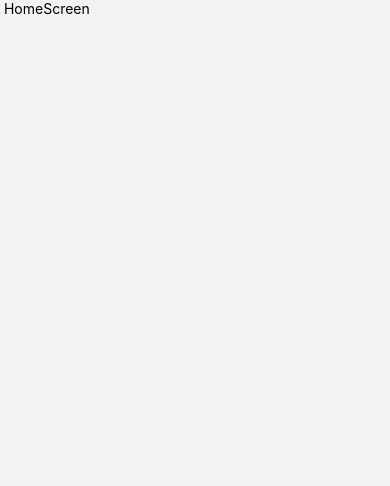
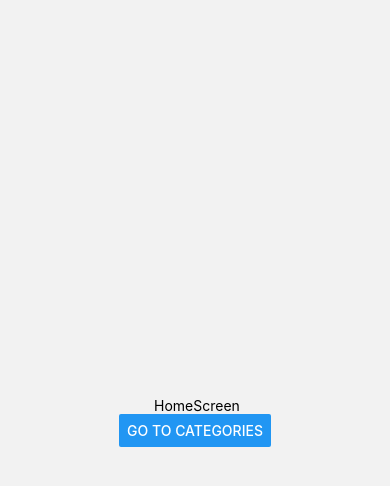
Before and after one commit to nahuerodcast/breadappshop, a React Native app: screen /Home in a window 390 px wide. Shown: the top 486 px of the page. Built offline with nearby package versions, Linux system fonts and the light colour scheme.

Commit message:
navigating between screens

```diff
--- a/src/screens/categoriesScreen/categoriesScreen.js
+++ b/src/screens/categoriesScreen/categoriesScreen.js
@@ -1,11 +1,17 @@
-import {View, Text} from 'react-native';
+import {View, Text, Button} from 'react-native';
 import React from 'react';
 import {styles} from './styles';
 
-export const CategoriesScreen = () => {
+export const CategoriesScreen = ({navigation}) => {
   return (
     <View style={styles.container}>
       <Text style={styles.title}> CategoriesScreen</Text>
+      <Button
+        title="Go to ProductScreen"
+        onPress={() => {
+          navigation.navigate('ProductScreen');
+        }}
+      />
     </View>
   );
 };
--- a/src/screens/homeScreen/homeScreen.js
+++ b/src/screens/homeScreen/homeScreen.js
@@ -1,11 +1,17 @@
-import {SafeAreaView, Text} from 'react-native';
+import {SafeAreaView, Text, Button} from 'react-native';
 import React from 'react';
-import {styles} from './styles';
+import {styles} from '../HomeScreen/styles';
 
-export const HomeScreen = () => {
+export const HomeScreen = ({navigation}) => {
   return (
-    <SafeAreaView>
+    <SafeAreaView style={styles.container}>
       <Text> HomeScreen</Text>
+      <Button
+        title="Go to categories"
+        onPress={() => {
+          navigation.navigate('CategoriesScreen');
+        }}
+      />
     </SafeAreaView>
   );
 };
--- a/src/screens/productScreen/productScreen.js
+++ b/src/screens/productScreen/productScreen.js
@@ -1,11 +1,17 @@
-import {View, Text} from 'react-native';
+import {View, Text, Button} from 'react-native';
 import React from 'react';
 import {styles} from './styles';
 
-export const ProductScreen = () => {
+export const ProductScreen = ({navigation}) => {
   return (
     <View style={styles.container}>
       <Text style={styles.title}> ProductScreen</Text>
+      <Button
+        title="Go to home"
+        onPress={() => {
+          navigation.navigate('Home');
+        }}
+      />
     </View>
   );
 };
```
